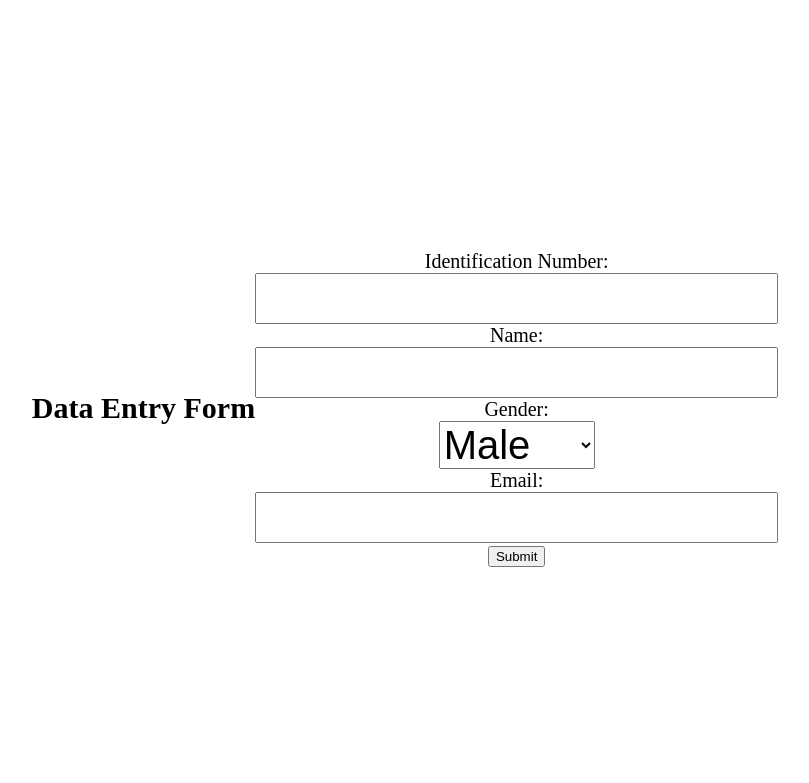
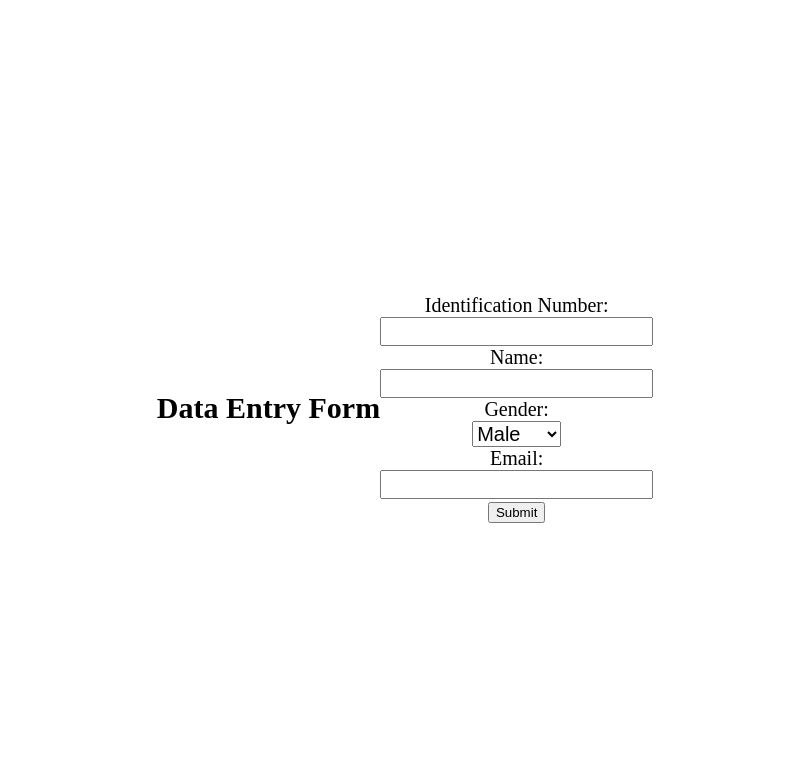
Before and after one commit to ccc5359/pr1, a Flask app: page / in a window 1280 px wide. Shown: the top 783 px of the page, without its empty margins (235-1044 px from the left). Run offline with Flask 3, Linux system fonts and the light colour scheme.

Commit message:
Update input_data.html

```diff
--- a/templates/input_data.html
+++ b/templates/input_data.html
@@ -19,7 +19,7 @@
         input[type="text"],
         input[type="email"],
         select {
-            font-size: 40px;
+            font-size: 20px;
         }
     </style>
 </head>
```
